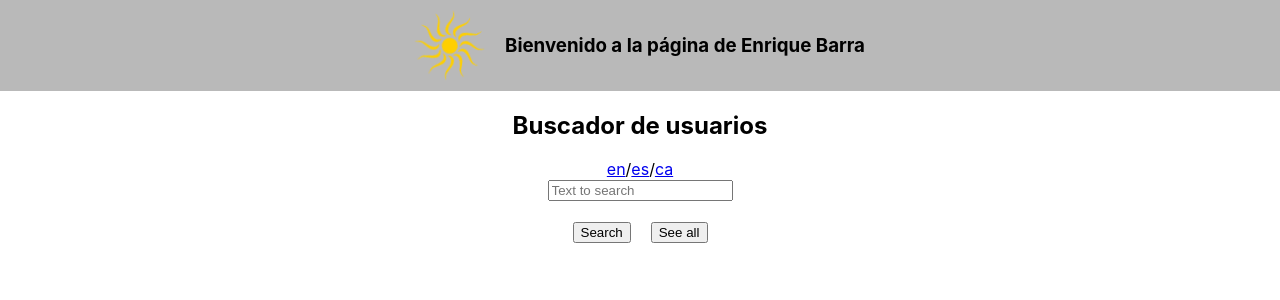
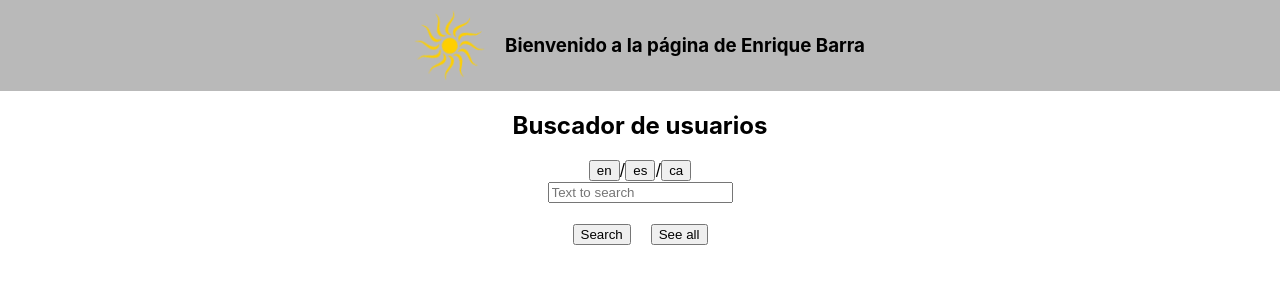
Before and after one commit to REACT-UPM/ejemplo_buscador_usuarios, a React (Vite) app: page / in a window 1280 px wide. Shown: the top 300 px of the page. Built offline with nearby package versions, Linux system fonts and the light colour scheme.

Commit message:
2026 version

```diff
--- a/src/App.jsx
+++ b/src/App.jsx
@@ -50,11 +50,11 @@ function App() {
       <div id="main">
           <Header />
           <h2 id="buscador">Buscador de usuarios</h2>
-          <a href="#" onClick={(e)=>cambiaLang(e, "en")}>en</a>
+          <button onClick={(e)=>cambiaLang(e, "en")}>en</button>
           /
-          <a href="#" onClick={(e)=>cambiaLang(e, "es")}>es</a>
+          <button onClick={(e)=>cambiaLang(e, "es")}>es</button>
           /
-          <a href="#" onClick={(e)=>cambiaLang(e, "ca")}>ca</a>
+          <button onClick={(e)=>cambiaLang(e, "ca")}>ca</button>
           <div><input type="text" id="query" placeholder={langContext.strings.textsearch} value={query} onChange={e=>setQuery(e.target.value)}></input></div>
           <br/>
           <button id="botonsearch" className="new" onClick={()=>callServer()}>
--- a/src/Resultados.jsx
+++ b/src/Resultados.jsx
@@ -4,7 +4,7 @@ export default function Resultados(props) {
 	return (<div>
     <ul id="resultados">
       {props.resultado.map(item => (
-        <Tarjeta item={item}/>
+        <Tarjeta item={item} key={item.id} />
       ))}
     </ul>
 
--- a/src/Tarjeta.jsx
+++ b/src/Tarjeta.jsx
@@ -4,7 +4,7 @@ import { useContext } from "react";
 export default function Tarjeta(props){
   const langContext = useContext(LanguageContext);
 
-  return(<li key={props.item.id}>
+  return(<li>
     <p>{langContext.strings.name} <b>{props.item.firstName}</b> {props.item.lastName}</p>
     <p>{langContext.strings.email} {props.item.email}</p>
     <p><img src={props.item.image} alt="Imagen de {props.item.firstName}"/></p>
--- a/user.json
+++ /dev/null
@@ -1,5 +0,0 @@
-{
-    "name": "Enrique Barra",
-    "email": "inv2324-05@gate.upm.es",
-    "token": "40cb9ca9304ffd39d4fec6fb05685bb8"
-}
```
Also changed, not shown: 1 other file (tests, documents, lock files or other folders).
